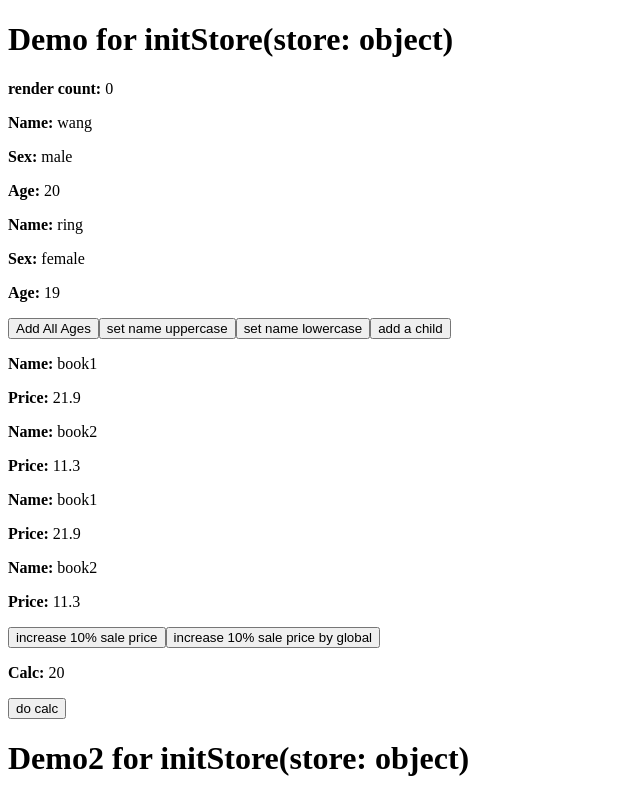
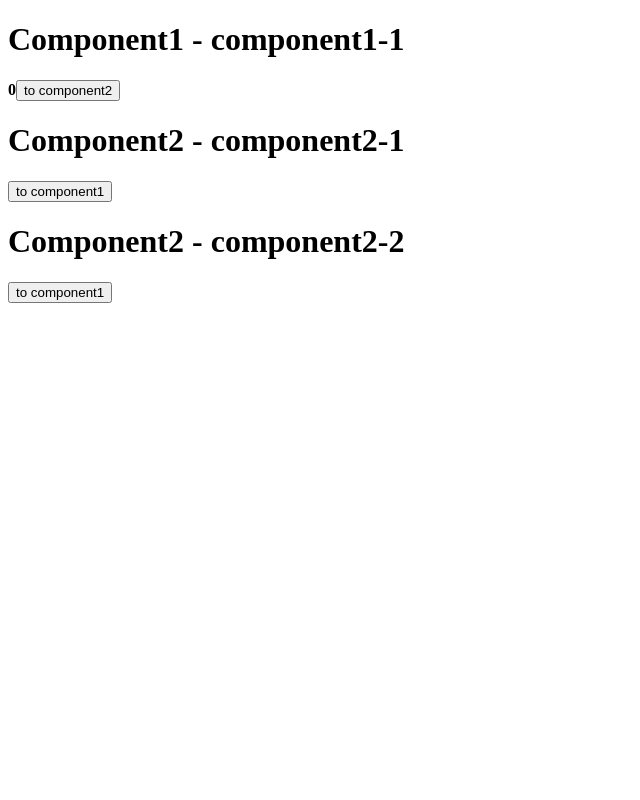
Before and after one commit to JstLkSiyu/-siyu, a React (Vite) app: page / in a window 1280 px wide. Shown: the top 800 px of the page, without its empty margins (0-640 px from the left). Built offline with nearby package versions, Linux system fonts and the light colour scheme.

Commit message:
chore: component assembly lab

```diff
--- a/src/App.tsx
+++ b/src/App.tsx
@@ -4,16 +4,18 @@ import InitStoreDemo3 from './demo/initStore.demo3';
 import InitStoreDemo4 from './demo/initStore.demo4';
 import InitStoreDemo5 from './demo/initStore.demo5';
 import Lab from './demo/lab';
+import ComponentAssemblyLab from './demo/componentAssembly.lab';
 
 function App() {
   return (
     <div>
       {/* <Lab /> */}
-      <InitStoreDemo />
-      <InitStoreDemo2 />
-      <InitStoreDemo3 />
-      <InitStoreDemo4 />
-      <InitStoreDemo5 />
+      {/* <InitStoreDemo /> */}
+      {/* <InitStoreDemo2 /> */}
+      {/* <InitStoreDemo3 /> */}
+      {/* <InitStoreDemo4 /> */}
+      {/* <InitStoreDemo5 /> */}
+      <ComponentAssemblyLab />
     </div>
   )
 }
--- /dev/null
+++ b/src/demo/componentAssembly.lab.tsx
@@ -0,0 +1,82 @@
+import { FC, useCallback, useEffect, useMemo } from 'react';
+import { initStore } from '@toolbox/react/hook';
+
+const storeMap: any = {};
+
+// 组件联动hooks
+const useComponentAssembly = function <C extends object> (name: string, targets: any[], context: C) {
+  useEffect(() => {
+    return () => {
+      delete storeMap[name];
+    }
+  }, []);
+  useMemo(() => {
+    storeMap[name] = initStore(context);
+  }, []);
+  const useStore = storeMap[name];
+  const { store } = useStore();
+  const dispatch = useCallback(() => {
+    targets.forEach((target: any) => {
+      const { component, action } = target;
+      action(storeMap[component]?.current);
+    });
+  }, []);
+  return { store: store as Partial<C>, dispatch };
+}
+
+const pushHightlight = function (ctx: any) {
+  ctx?.hightlight?.push?.('hi');
+}
+
+const addNumber = function (ctx: any) {
+  ctx.number = 'number' in ctx ? ctx.number + 1 : 0;
+}
+
+const Component1: FC<any> = props => {
+  const { name, targets } = props;
+  const { store, dispatch } = useComponentAssembly(name, targets, { number: 0 });
+  return (
+    <div>
+      <h1>Component1 - {name}</h1>
+      <b>{store.number}</b>
+      <button onClick={() => dispatch()}>to component2</button>
+    </div>
+  )
+}
+
+const Component2: FC<any> = props => {
+  const { name, targets = [] } = props;
+  const { store, dispatch } = useComponentAssembly(name, targets, { hightlight: [] as string[] })
+  return (
+    <div>
+      <h1>Component2 - {name}</h1>
+      <b>{store.hightlight?.join?.(',')}</b>
+      <button onClick={() => dispatch()}>to component1</button>
+    </div>
+  )
+}
+
+const profile = {
+  'component1-1': [{
+    // component1-1 向 component2-1 发送动作pushHightlight
+    component: 'component2-1',
+    action: pushHightlight
+  }],
+  'component2-1': [{
+    // component2-1 向 component1-1 发送动作addNumber
+    component: 'component1-1',
+    action: addNumber
+  }]
+}
+
+const Lab: FC = props => {
+  return (
+    <div>
+      <Component1 name={'component1-1'} targets={profile['component1-1']} />
+      <Component2 name={'component2-1'} targets={profile['component2-1']} />
+      <Component2 name={'component2-2'} />
+    </div>
+  )
+}
+
+export default Lab;
```
